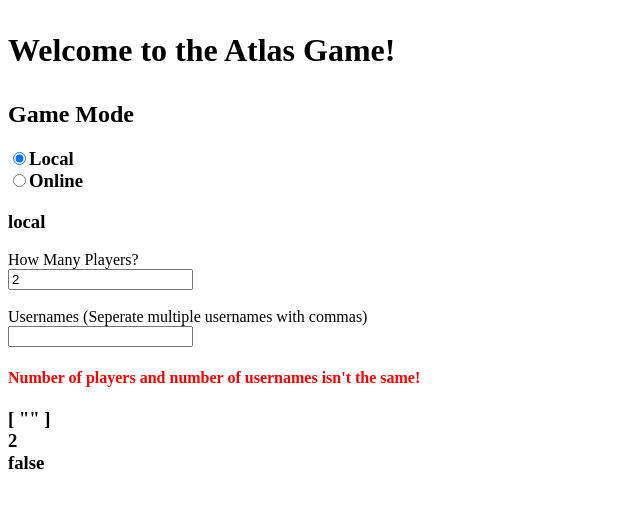
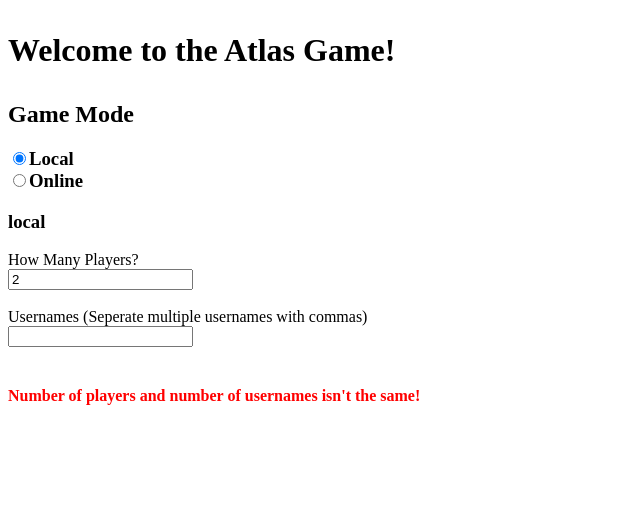
Before and after one commit to DarthKitten2130/atlas-vue, a Vue app: page / in a window 1280 px wide. Shown: the top 508 px of the page, without its empty margins (0-640 px from the left). Built offline with nearby package versions, Linux system fonts and the light colour scheme.

Commit message:
Added disabled form when game starts

```diff
--- a/src/App.vue
+++ b/src/App.vue
@@ -17,23 +17,26 @@
     <div id="info">
         <form>
             <label for="playerNum">How Many Players?</label><br>
-            <input id="playerNum" name="playerNum" v-model="playerNum"><br>
+            <input id="playerNum" name="playerNum" v-model="playerNum" :disabled="gameStarted"><br>
             <br>
             <label for="userName">Usernames (Seperate multiple usernames with commas)</label><br>
-            <input id="userName" name="playerNum" v-model="userNames">
+            <input id="userName" name="playerNum" v-model="userNames" :disabled="gameStarted">
         </form>
+        <br>
+        <button v-on:click="this.gameStarted = true" v-show="equalUserNames">Play!</button>
         <h4 style="color:red" v-if="numOne">You can't have just 1 player!</h4>
         <h4 style="color:red" v-else-if="unequalUserNames">Number of players and number of usernames isn't the same!</h4>
 
-
-        <h3>{{ userNames.split(',') }} <br>
-            {{ playerNum }} <br>
-            {{ equalUserNames }}
-        </h3>
-
     </div>
-
+<br>
+<br>
     <div id="game" v-if="equalUserNames">
+        <span style="text-align:center">
+        <form>
+            <input v-model="countryName" autocomplete="off" placeholder="Country">
+        </form>
+        </span>
+        <br>
         <table style="width: 100%">
         <thead>
             <tr>
@@ -63,7 +66,9 @@ export default{
             gm: 'local',
             playerNum: 2,
             userNames: '',
-            userAtlas: {}
+            gameStarted: false,
+            userAtlas: {},
+            countryName: ''
         }
     },
     watch: {
@@ -72,7 +77,7 @@ export default{
             this.userAtlas = {}
             for (let i = 0; i < usernames.length; i++) {
 
-                this.userAtlas[usernames[i]] = 'hi';
+                this.userAtlas[usernames[i]] = [];
 
         }
     },
```
